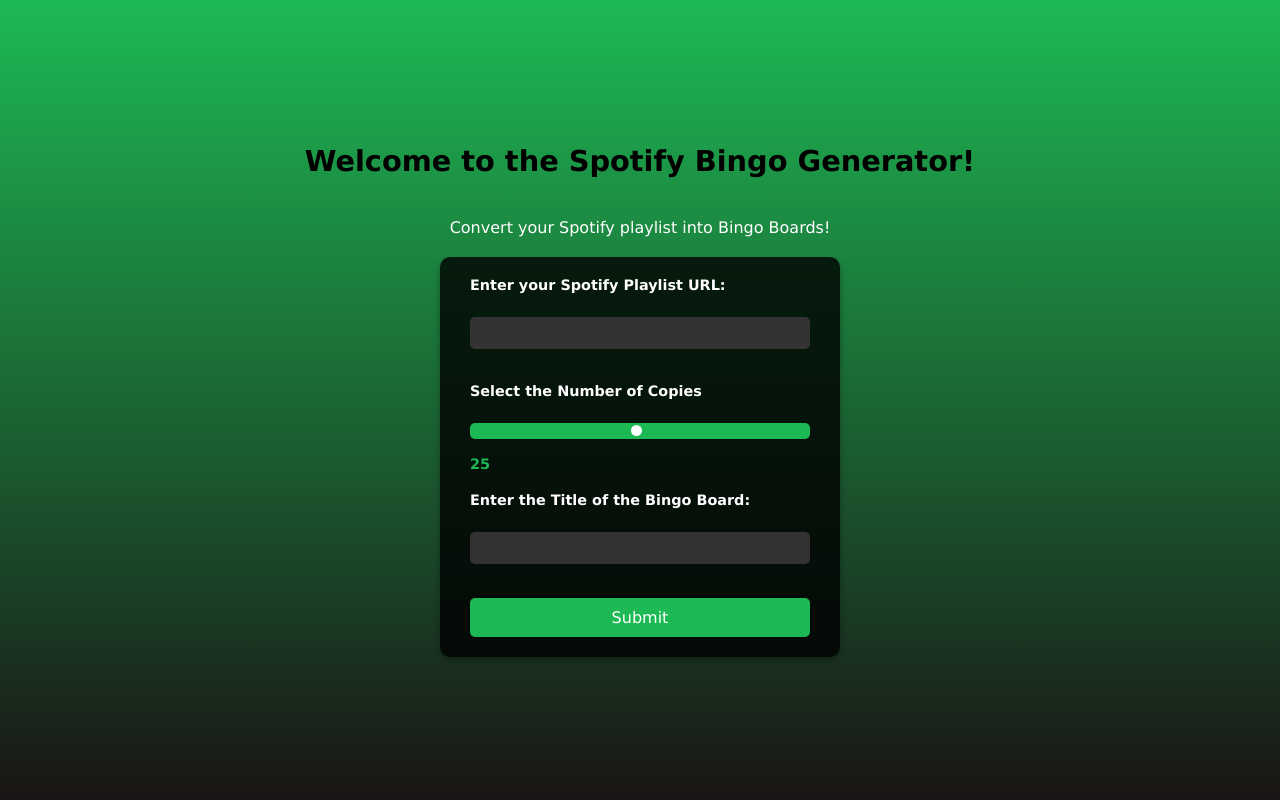
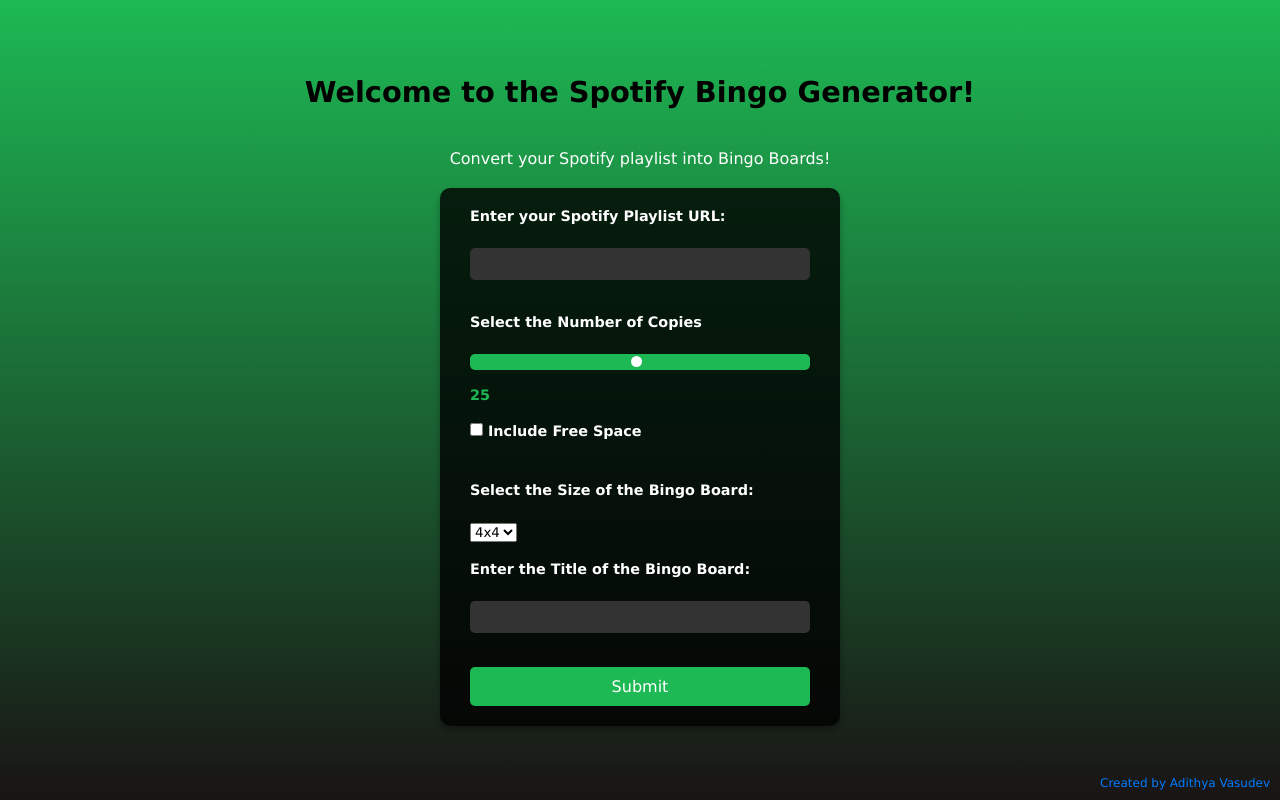
Before and after one commit to adithya-gv/spotify-bingo, a Flask app: page / in a window 1280 px wide. Run offline with Flask 3, Linux system fonts and the light colour scheme.

Commit message:
more features

```diff
--- a/app.py
+++ b/app.py
@@ -3,7 +3,7 @@ from spotifyBingo import create_bingo_boards
 
 app = Flask(__name__)
 
-def process_url(url, count, title):
+def process_url(url, count, title, size, include_free):
     """
     A placeholder function that processes the URL.
     Replace this with your own implementation.
@@ -11,8 +11,7 @@ def process_url(url, count, title):
     # For demonstration, we'll just print the URL.
     # In your real application, you might parse the URL,
     # fetch data, etc.
-    count = int(count)
-    zips = create_bingo_boards(count, url, title)
+    zips = create_bingo_boards(count, url, title, size, include_free)
 
     return zips
 
@@ -23,12 +22,16 @@ def home():
         user_url = request.form.get('user_url')
         count = request.form.get('user_number')  # Note: Comes in as a string
         title = request.form.get('title')  # Note: Comes in as a string
+        size = request.form.get('board_size')
+        free_space = request.form.get('include_free')
+        include_free = (free_space == 'on')
+        size = int(size)
+        count = int(count)
         if title == "":
             title = "Spotify Bingo"
-
         if user_url:
             # Pass the URL to your backend function
-            zips = process_url(user_url, count, title)
+            zips = process_url(user_url, count, title, size, include_free)
             return send_file(zips, mimetype='application/zip', as_attachment=True, download_name='bingo_boards.zip')
         return render_template('index.html', message="Your Bingo Boards have been generated!")
     # For a GET request, simply render the homepage with the form
--- a/templates/index.html
+++ b/templates/index.html
@@ -29,6 +29,20 @@
 
         <br><br>
 
+        <label for="include_free">
+            <input type="checkbox" id="include_free" name="include_free" />
+            Include Free Space
+        </label>
+        <br><br>
+
+        <!-- Multiple Choice Query -->
+        <label for="board_size">Select the Size of the Bingo Board:</label><br>
+        <select id="board_size" name="board_size" required>
+            <option value="4">4x4</option>
+            <option value="5">5x5</option>
+        </select>
+        <br><br>
+
         <label for="user_url">Enter the Title of the Bingo Board:</label><br>
         <input type="text" id="title" name="title" /><br><br>
 
@@ -36,5 +50,8 @@
         <!-- Submit Button -->
         <button type="submit">Submit</button>
     </form>
+    <a href="https://adithya-gv.github.io/" target="_blank" style="position: absolute; bottom: 0; right: 0; margin: 10px; font-size: 12px; text-decoration: none; color: #007bff;">
+        Created by Adithya Vasudev
+    </a>
 </body>
 </html>
```
Also changed, not shown: spotifyBingo.py (+18 -13 lines).
